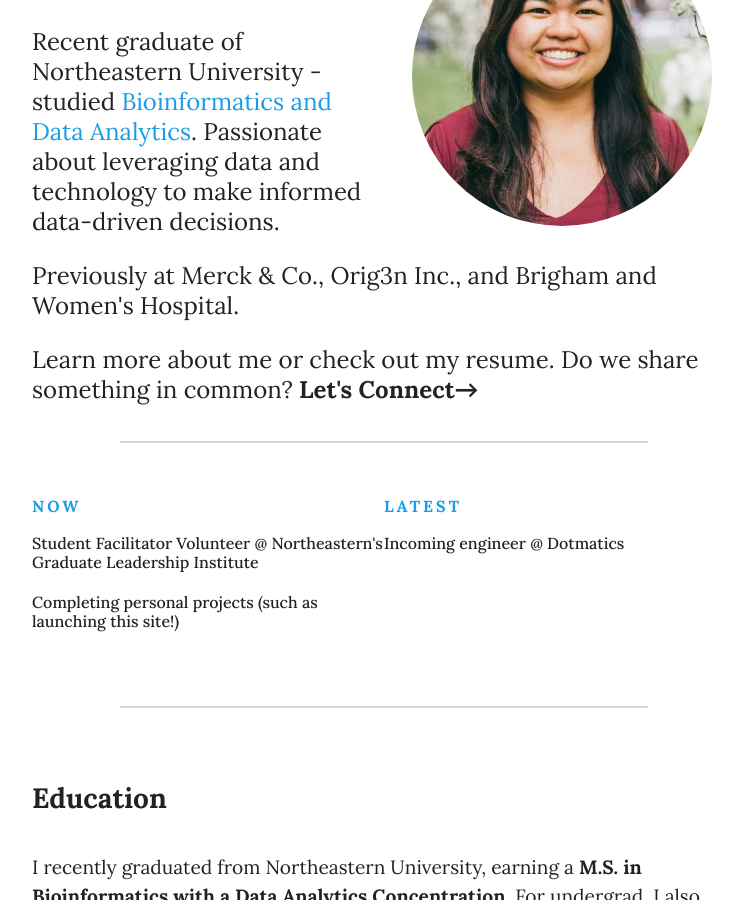
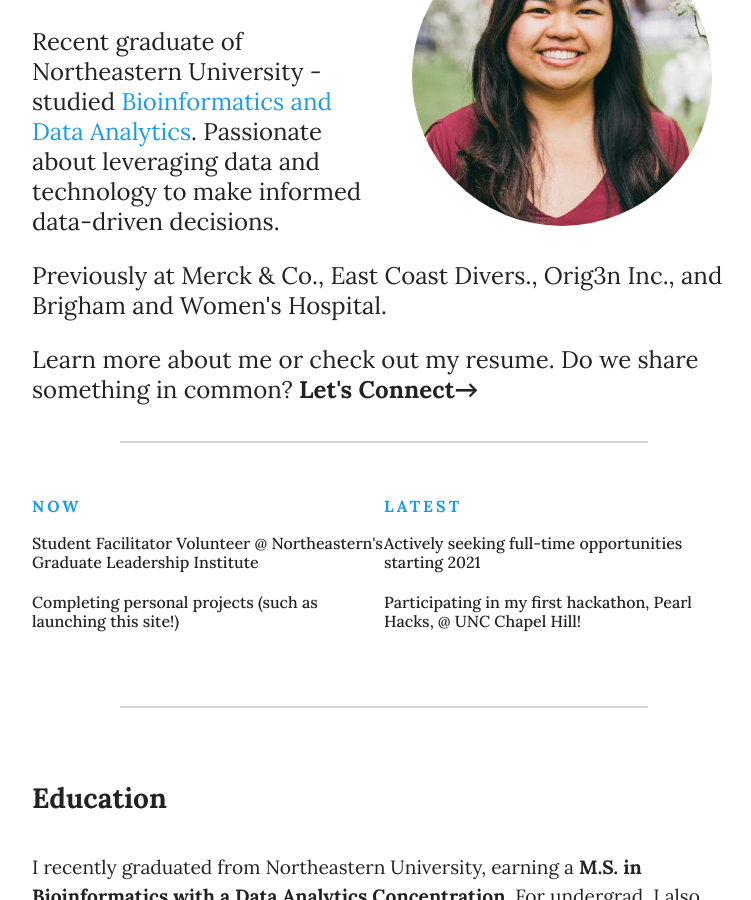
Before and after one commit to dana-rocha/dana-rocha.github.io, a Jekyll site: the page built from index.html, in a window 1280 px wide and 900 px high, scrolled down 336 px. Shown: the whole window, without its empty margins (256-1007 px from the left). Built offline with Jekyll 4.4.1, drawn with Linux system fonts in a browser that asks for light colours; nearby versions of some CDN libraries.

Commit message:
Update index.html

```diff
--- a/index.html
+++ b/index.html
@@ -11,7 +11,7 @@ title: Dana Rocha
       <h4>Recent graduate of Northeastern University - studied <span style="color: #1B9CE5;">Bioinformatics and Data Analytics</span>.
         Passionate about leveraging data and technology to make informed data-driven decisions.
       </h4>
-      <h4>Previously at <a href="https://www.merck.com/" target="_blank" class="highlight">Merck & Co.</a>, <a href="https://orig3n.com/" target="_blank" id="highlight">Orig3n Inc.</a>, and <a href="https://www.brighamandwomens.org/" target="_blank">Brigham and Women's Hospital</a>.
+      <h4>Previously at <a href="https://www.merck.com/" target="_blank" class="highlight">Merck & Co.</a>, <a href="https://www.ecdivers.com/" target="_blank" class="highlight">East Coast Divers.</a>, <a href="https://orig3n.com/" target="_blank" id="highlight">Orig3n Inc.</a>, and <a href="https://www.brighamandwomens.org/" target="_blank">Brigham and Women's Hospital</a>.
       </h4>
       <h4>Learn more about me or check out my resume. Do we share something in common? <a href="mailto:hello@dana-rocha.com"><strong>Let's Connect→</strong></a></h4>
   </div>
@@ -29,7 +29,8 @@ title: Dana Rocha
   <br>
   <div class="column col-lg-6">
   <h6 class="update-section"><strong> LATEST </strong></h6>
-   <h6 class="updates"> Incoming engineer @ Dotmatics </h6>
+   <h6 class="updates"> Actively seeking full-time opportunities starting 2021 </h6>
+   <h6 class="updates"> Participating in my first hackathon, Pearl Hacks, @ UNC Chapel Hill! </h6>
   </div>
 </div>
 
```
